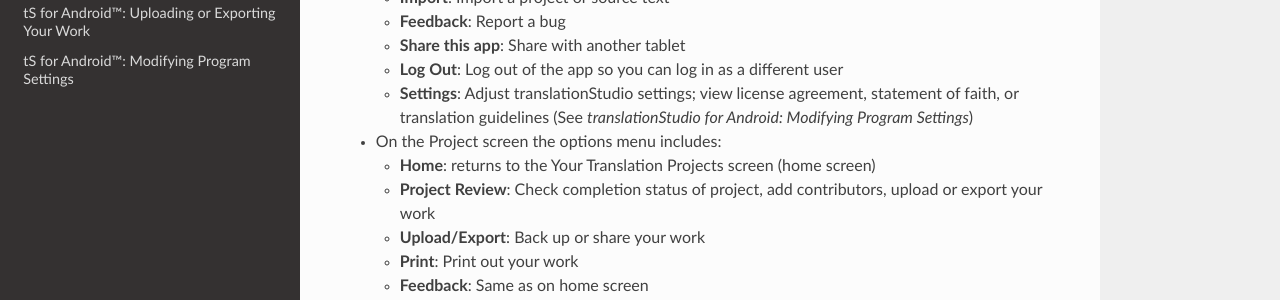
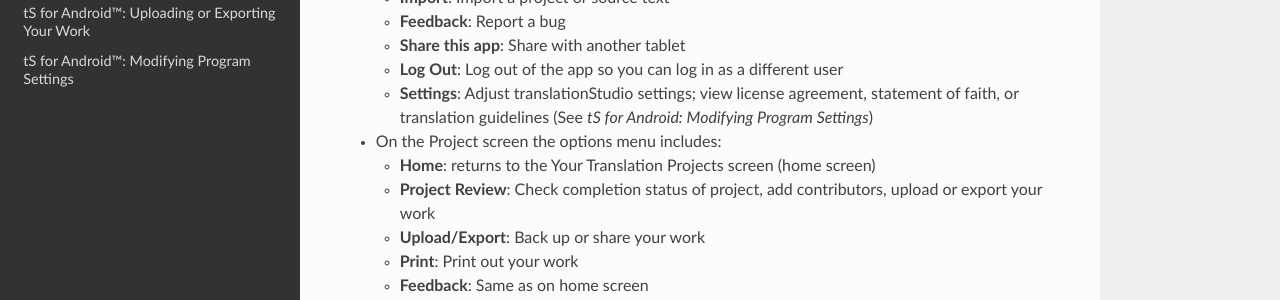
Before and after one commit to unfoldingWord-dev/translationStudio-Info, a Sphinx documentation site: the page built from docs/tNavigate.rst, in a window 1280 px wide and 900 px high, scrolled down 2600 px. Shown: the part 389-689 px from the top of the window. Built offline with Sphinx 7.4.7 and the Read the Docs theme 2.0.0, drawn with Linux system fonts in a browser that asks for light colours; pages that are not in the unit, such as notebooks, are missing from menus.

Commit message:
Update tNavigate.rst

```diff
--- a/docs/tNavigate.rst
+++ b/docs/tNavigate.rst
@@ -97,7 +97,7 @@ Tap the three dots icon at the bottom left (or right) of the screen to open the
 
   * **Log Out**: Log out of the app so you can log in as a different user
 
-  * **Settings**: Adjust translationStudio settings; view license agreement, statement of faith, or translation guidelines  (See *translationStudio for Android: Modifying Program Settings*)
+  * **Settings**: Adjust translationStudio settings; view license agreement, statement of faith, or translation guidelines  (See *tS for Android: Modifying Program Settings*)
 
 * On the Project screen the options menu includes:
 
```
